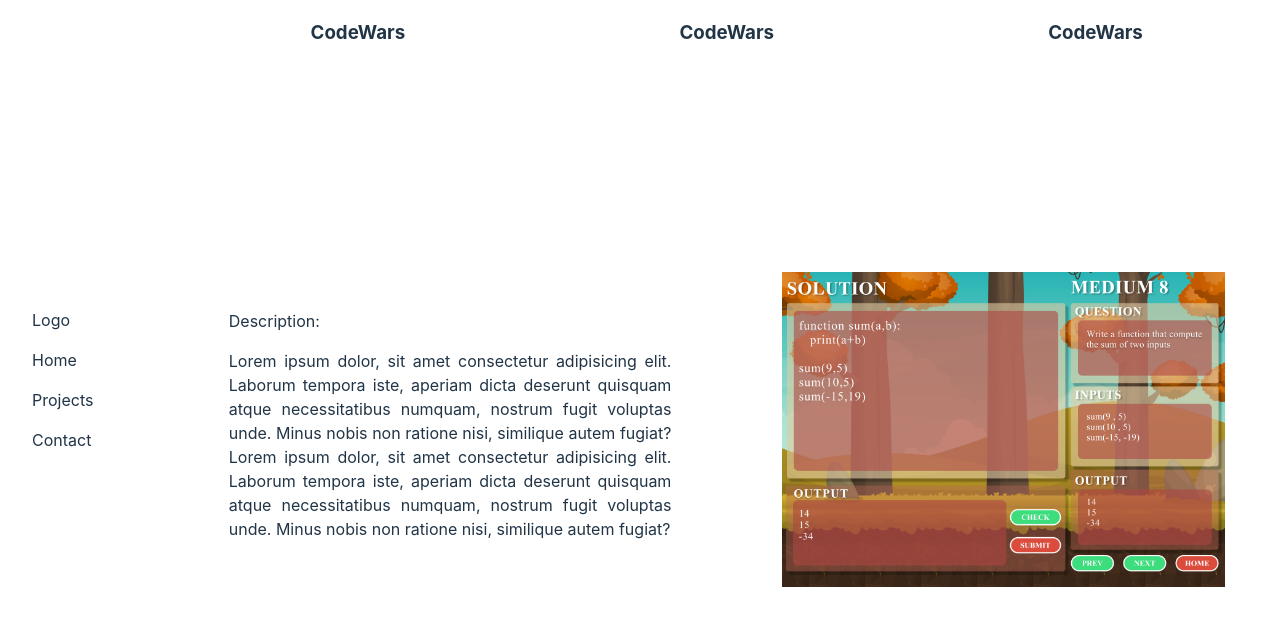
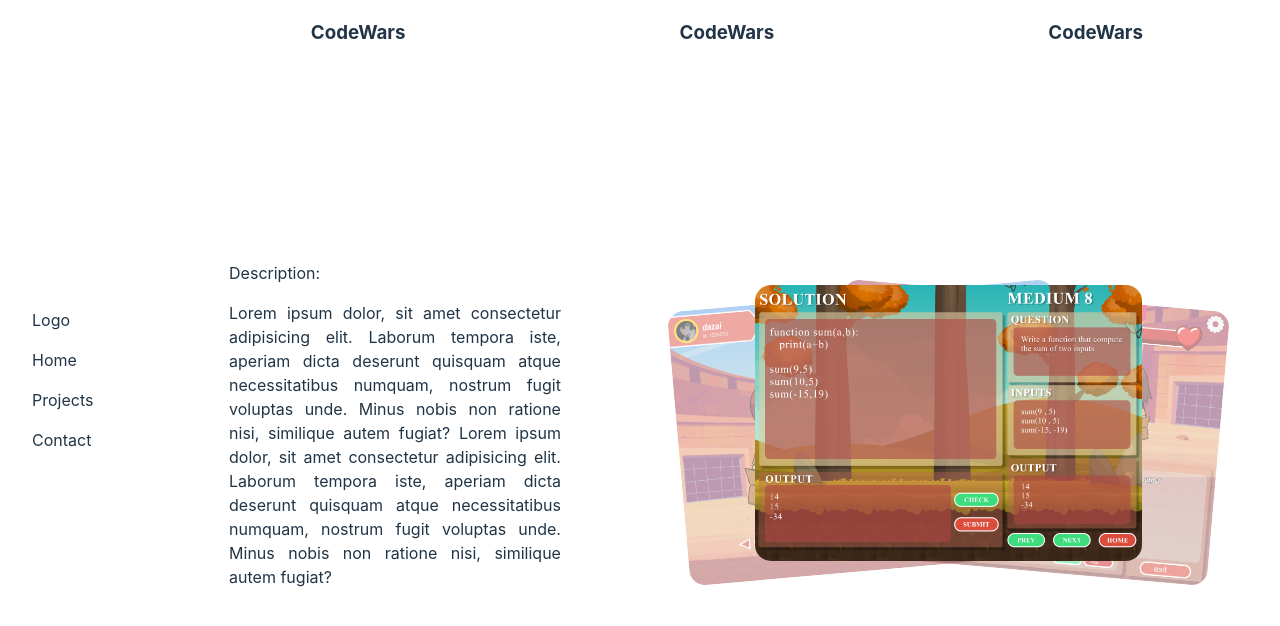
Before and after one commit to H-isaac23/portfolio, a React (Vite) app: page / in a window 1280 px wide. Shown: the top 626 px of the page. Built offline with nearby package versions, Linux system fonts and the light colour scheme.

Commit message:
Add initial image design

```diff
--- a/src/components/Projects/Projects.tsx
+++ b/src/components/Projects/Projects.tsx
@@ -1,6 +1,6 @@
 import React from "react";
 import "./project.css";
-import { Solo } from "../../assets/codewars";
+import { Solo, Pvp, MainMenu } from "../../assets/codewars";
 
 interface Project {
   url: string;
@@ -43,7 +43,17 @@ const Projects = () => {
           </div>
         </div>
         <div className="right-section">
-          <img className="project-image" src={Solo} alt="Solo Play image" />
+          <img
+            className="project-image image-1"
+            src={Solo}
+            alt="Solo Play image"
+          />
+          <img
+            className="project-image image-2"
+            src={MainMenu}
+            alt="Main menu image"
+          />
+          <img className="project-image image-3" src={Pvp} alt="PVP image" />
         </div>
       </div>
     </div>
--- a/src/components/Projects/project.css
+++ b/src/components/Projects/project.css
@@ -37,15 +37,59 @@
 
 .left-section,
 .right-section {
-  width: 40%;
+  /* width: 40%; */
   align-self: center;
+  position: relative;
+}
+
+.left-section {
+  width: 30%;
+}
+
+.right-section {
+  width: 50%;
+  display: flex;
+  align-items: center;
+  justify-content: center;
+
+  z-index: 1;
 }
 
 .project-image {
-  width: 100%;
+  width: 70%;
+  position: absolute;
+  opacity: 0.5;
+
+  border-radius: 1em;
+  z-index: 0;
+
+  transition: width 0.1s linear, opacity 0.1s linear;
 }
 
-/* .description-text {
+.project-image:hover {
+  opacity: 1;
+  z-index: 1;
+  width: 80%;
+}
 
-  justify-self: flex-start;
-} */
+.right-section:has(.project-image:hover) :not(.project-image:hover) {
+  opacity: 0.5;
+  z-index: 0;
+}
+
+.image-1 {
+  opacity: 1;
+  z-index: 1;
+
+  bottom: -8em;
+}
+
+.image-2 {
+  right: 10em;
+  transform: rotate(-5deg);
+}
+
+.image-3 {
+  left: 10em;
+  transform: rotate(5deg);
+}
```
